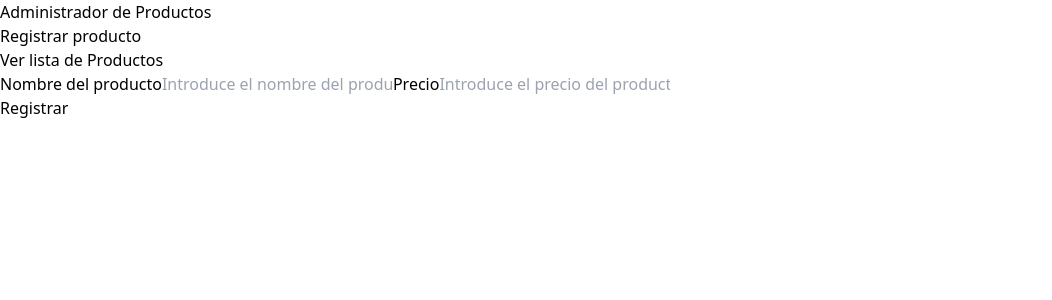
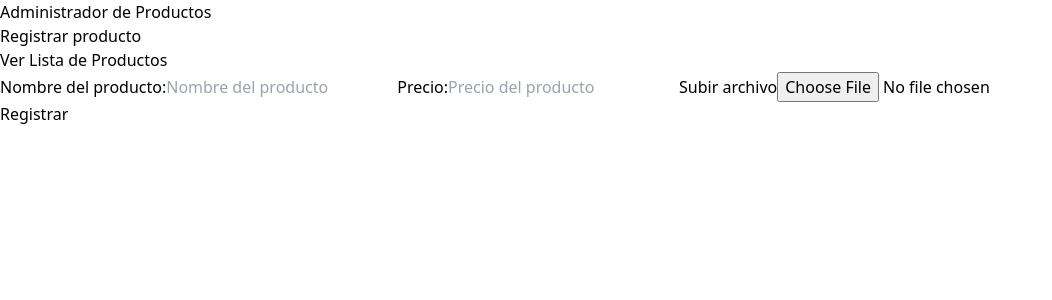
Before and after one commit to Jesusleon30/React_Product, a React (Vite) app: page / in a window 1280 px wide. Shown: the top 300 px of the page, without its empty margins (0-1052 px from the left). Built offline with nearby package versions, Linux system fonts and the light colour scheme.

Commit message:
Subida de imagenes

```diff
--- a/package.json
+++ b/package.json
@@ -11,7 +11,8 @@
   },
   "dependencies": {
     "react": "^18.3.1",
-    "react-dom": "^18.3.1"
+    "react-dom": "^18.3.1",
+    "react-router-dom": "^6.24.1"
   },
   "devDependencies": {
     "@types/react": "^18.3.3",
--- a/src/App.jsx
+++ b/src/App.jsx
@@ -1,35 +1,42 @@
 import { useState } from "react";
+
 export default function App() {
-
-  // Creamos nuestros estados
   const [nombre, setNombre] = useState("");
   const [precio, setPrecio] = useState("");
+  // Paso 01 => Creamos nuestro useState para nuestra imagen y añadimos el input
+  const [image, setImage] = useState(null); // Inicializa como null
+  // Paso 02 => Obtenemos el archivo y lo guardamos en una variable
+  const handleFileChange = (e) => {
+    setImage(e.target.files[0]); // Guarda el archivo seleccionado como un objeto File
+  };
 
   const handleSubmit = async (e) => {
-    e.preventDefault(); // Para evitar que se refresque
-    // Metodo B
-    const dataEnviada = new FormData()
-    dataEnviada.append('nombre', nombre)
-    //  {
-    //    'nombre'  :  'tv samsung'
-    //}
-    dataEnviada.append('precio', precio)
-          // {
-          //   'nombre'  :  'tv samsung'
-          //    "precio": "50"
-          //}
+    e.preventDefault();
+
+    const formData = new FormData();
+    formData.append("nombre", nombre);
+    formData.append("precio", precio);
+    // Paso 03 => Añadimos a nuestro FormData los valores que enviaremos al backend
+    formData.append("image", image); // Agrega el archivo al FormData
+    // Ahora mi data se vera asi
+    //  image : http://127.0.0.1:8000/productos/IMG_8957_qikNuTh.jpg"
+    // nombre : "asdasdasd"
+    // precio :  "3123"
     try {
-      const data = await fetch("http://127.0.0.1:8000/api/v1/product/", {
-        method: 'POST',
-        body: dataEnviada
+      const response = await fetch("http://127.0.0.1:8000/api/v1/product/", {
+        method: "POST",
+        body: formData,
       });
-      alert("Creacion Exitosa")
-      setNombre("")
-      setPrecio("")
-    }catch (error){
-      console.error("Ah ocurrido un error al enviar esta data al backend")
+
+      if (response.ok) {
+        console.log("Producto registrado con éxito");
+      } else {
+        console.error("Error al registrar el producto");
+      }
+    } catch (error) {
+      console.error("Error:", error);
     }
-  }
+  };
 
   return (
     <>
@@ -40,43 +47,53 @@ export default function App() {
           </h1>
         </div>
       </header>
+
       <main className="mt-10 mx-auto max-w-6xl p-10 bg-white shadow rounded-xl">
         <div className="flex flex-row items-center justify-between">
           <h2 className="text-3xl font-bold text-black">Registrar producto</h2>
           <button className="mt-4 bg-purple-600 hover:bg-purpuple-700 text-white font-bold py-2 px-4 rounded">
-            Ver lista de Productos
+            Ver Lista de Productos
           </button>
         </div>
-        <form onSubmit={handleSubmit}  className="flex flex-col">
+
+        <form onSubmit={handleSubmit} className="flex flex-col">
           <div className="flex flex-col gap-3 mt-2">
-            <label
-              htmlFor="nombre"
-              className="block mb-2 text-sm font-medium text-gray-900 dark:text-white"
-            >
-              Nombre del producto
+            <label htmlFor="nombre" className="text-2xl">
+              Nombre del producto:
             </label>
             <input
               id="nombre"
               name="nombre"
+              type="text"
               value={nombre}
-              onChange={(e)=> setNombre(e.target.value)}
-              placeholder="Introduce el nombre del producto aqui"
+              onChange={(e) => setNombre(e.target.value)}
+              placeholder="Nombre del producto"
               className="bg-gray-50 border border-gray-300 text-gray-900 text-sm rounded-lg focus:ring-blue-500 focus:border-blue-500 block w-full p-2.5 dark:bg-gray-700 dark:border-gray-600 dark:placeholder-gray-400 dark:text-white dark:focus:ring-blue-500 dark:focus:border-blue-500"
             />
-            <label
-              htmlFor="precio"
-              className="block mb-2 text-sm font-medium text-gray-900 dark:text-white"
-            >
-              Precio
+            <label htmlFor="precio" className="text-2xl">
+              Precio:
             </label>
             <input
-              type="text"
               id="precio"
               name="precio"
+              type="text"
               value={precio}
-              onChange={(e)=> setPrecio(e.target.value)}
+              onChange={(e) => setPrecio(e.target.value)}
+              placeholder="Precio del producto"
               className="bg-gray-50 border border-gray-300 text-gray-900 text-sm rounded-lg focus:ring-blue-500 focus:border-blue-500 block w-full p-2.5 dark:bg-gray-700 dark:border-gray-600 dark:placeholder-gray-400 dark:text-white dark:focus:ring-blue-500 dark:focus:border-blue-500"
-              placeholder="Introduce el precio del producto"
+            />
+
+            <label
+              className="block mb-2 text-sm font-medium text-gray-900 dark:text-white"
+              htmlFor="image"
+            >
+              Subir archivo
+            </label>
+            <input
+              className="block w-full text-sm text-gray-900 border border-gray-300 rounded-lg cursor-pointer bg-gray-50 dark:text-gray-400 focus:outline-none dark:bg-gray-700 dark:border-gray-600 dark:placeholder-gray-400"
+              id="image"
+              type="file"
+              onChange={handleFileChange} // Maneja el cambio del archivo
             />
           </div>
           <button
```
Also changed, not shown: 1 other file (tests, documents, lock files or other folders).
